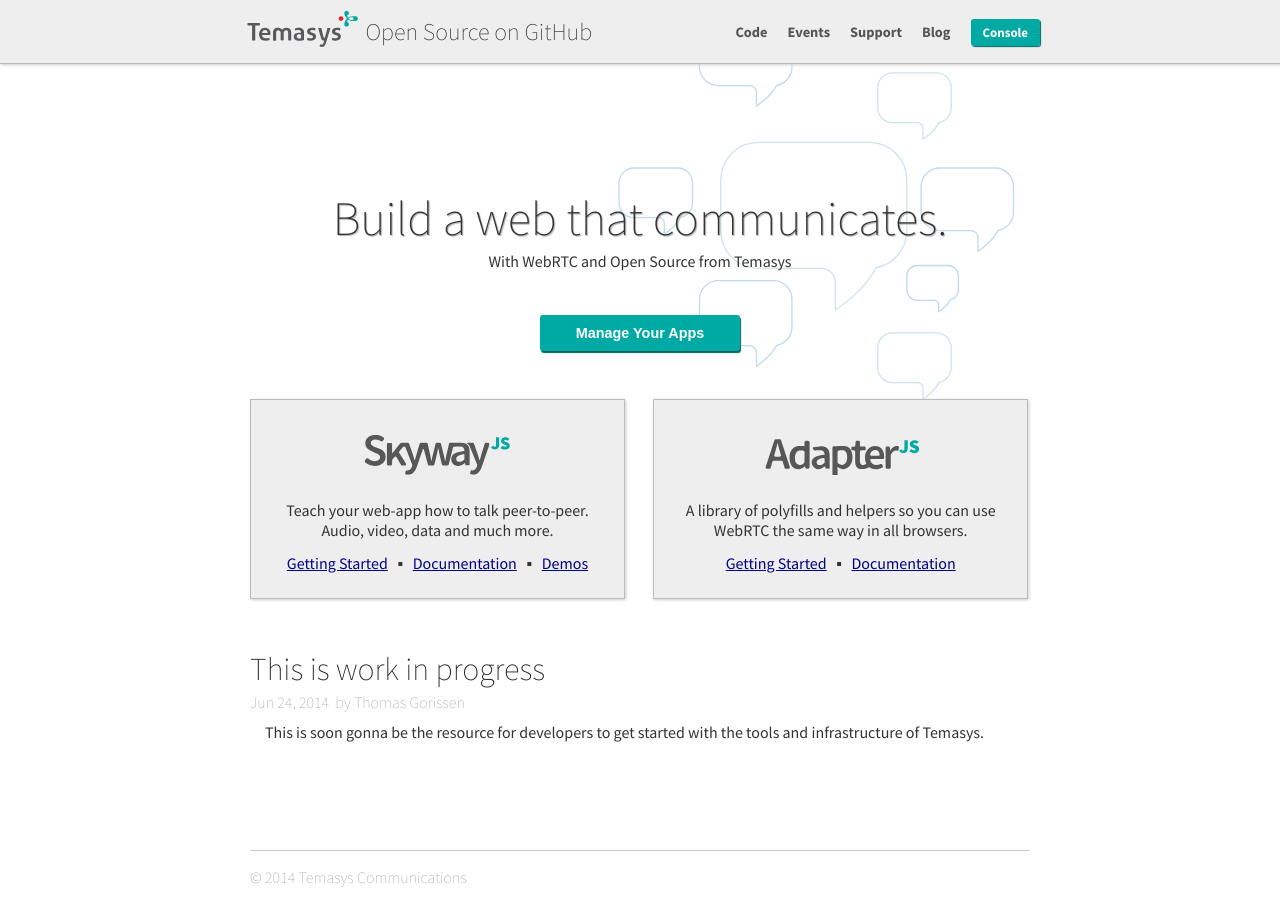
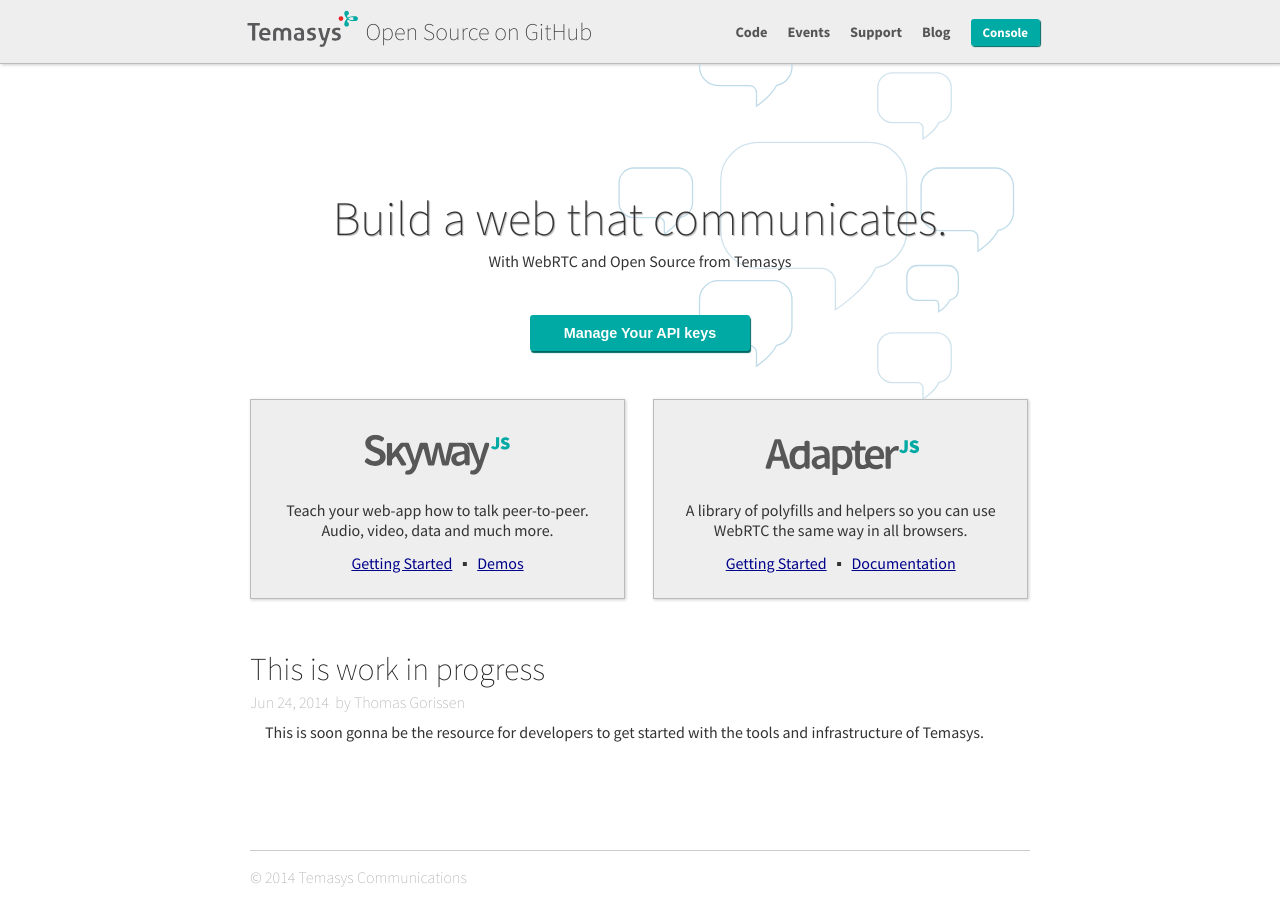
Before and after one commit to Temasys/temasys.github.io, a Jekyll site: the page built from index.html, in a window 1280 px wide. Built offline with Jekyll 4.4.1, drawn with Linux system fonts in a browser that asks for light colours; Markdown is read by kramdown in place of the engine named in the settings; the list of posts is cut into pages by our own code.

Commit message:
Updating text

```diff
--- a/index.html
+++ b/index.html
@@ -6,7 +6,7 @@
 <section id="home">
     <h1>Build a web that communicates.</h1>
     <p>With WebRTC and Open Source from Temasys</p>
-    <button onclick="window.location = 'http://developer.temasys.com.sg/console';">Manage Your Apps</button>
+    <button onclick="window.location = 'http://developer.temasys.com.sg/console';">Manage Your API keys</button>
 </section>
 
 
@@ -18,7 +18,6 @@
             <p class="desc">Teach your web-app how to talk peer-to-peer. Audio, video, data and much more.</p>
             <p>
                 <a href="https://github.com/Temasys/SkywayJS#skywayjs">Getting Started</a> &nbsp; &#9642; &nbsp;
-                <a href="http://developer.temasys.com.sg/doc">Documentation</a> &nbsp; &#9642; &nbsp;
                 <a href="http://developer.temasys.com.sg/demo/">Demos</a>
             </p>
         </li>
--- a/style.css
+++ b/style.css
@@ -208,8 +208,8 @@
     position: absolute;
     left: 50%;
     top: 75%;
-    width: 200px;
-    margin: 0 -100px;
+    width: 220px;
+    margin: 0 -110px;
     background: #00AAA4;
     color: #fff;
     padding: 10px 25px;
```
